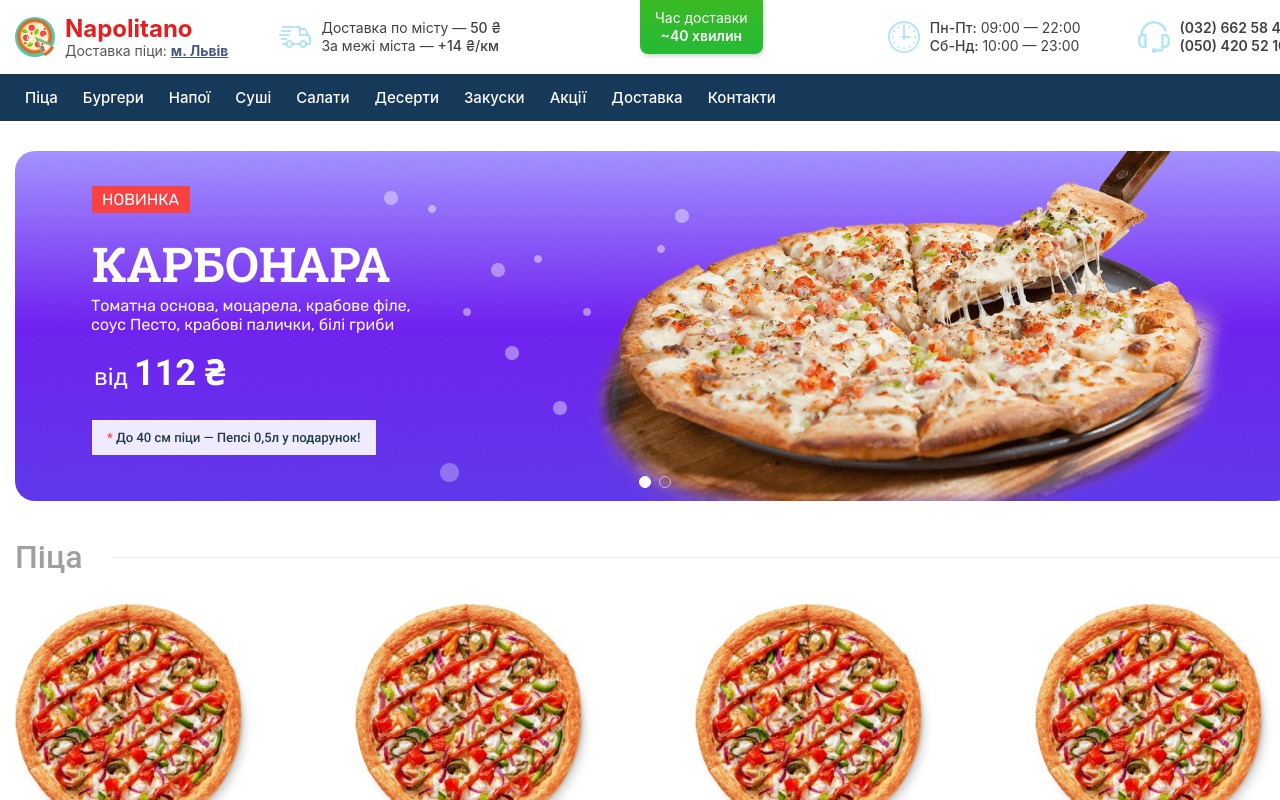
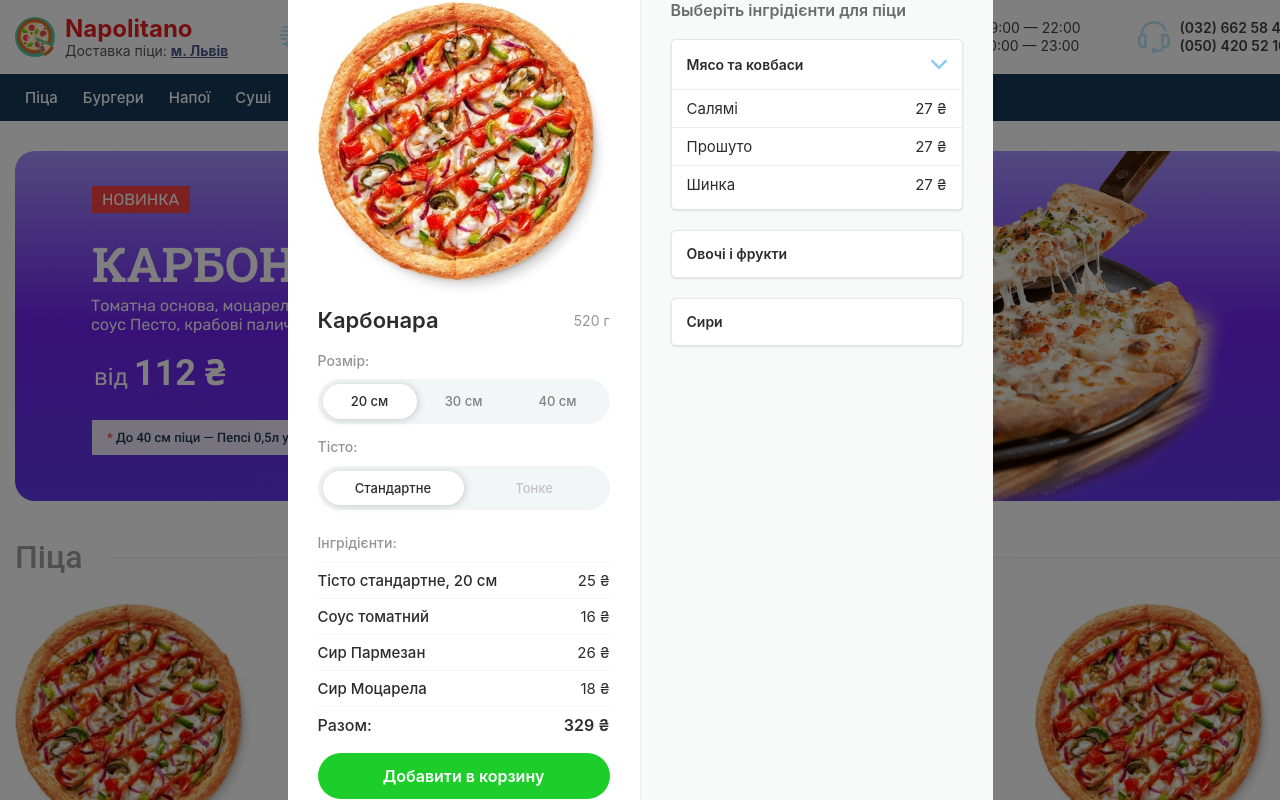
Before and after one commit to artur-petriv/napolitano-pizza_react-app, a React (Create React App) app in the folder napolitano/: page / in a window 1280 px wide. Shown: the top 800 px of the page. Built offline with nearby package versions, Linux system fonts and the light colour scheme.

Commit message:
Add pizza popup

```diff
--- a/napolitano/src/App.css
+++ b/napolitano/src/App.css
@@ -0,0 +1,3 @@
+.App {
+  position: relative;
+}
--- a/napolitano/src/Components/PizzaForm/PizzaForm.js
+++ b/napolitano/src/Components/PizzaForm/PizzaForm.js
@@ -1,70 +1,106 @@
 import React from "react";
+import pizzaImg from "../Content/pizza.jpg";
+import arrowSvg from "./arrow.svg";
 
 // Styles
 import "./PizzaForm.sass";
 
 function PizzaForm() {
   return (
-    <div className="pizza-form">
+    <div className="popup">
       <div className="overlay">
-        <div className="pizza-form__wrapper">
-          <div className="pizza-form__main">
-            <div className="pizza-form__image">
-              <img src="" alt="" className="pizza-form__img" />
-              <div className="pizza-form__header">
-                <h4 className="pizza-form__title">Карбонара</h4>
-                <span className="pizza-form__weigth">520 г</span>
+        <div className="popup__wrapper">
+          <div className="popup__main">
+            <div className="popup__image">
+              <img src={pizzaImg} alt="" className="popup__img" />
+              <div className="popup__header">
+                <h4 className="popup__header-title">Карбонара</h4>
+                <span className="popup__header-weight">520 г</span>
               </div>
-              <div className="pizza-form__sizes">
-                <h5 className="pizza-form__title">Розмір:</h5>
-                <div className="pizza-form__options">
-                  <div className="pizza-form__option active">20 см</div>
-                  <div className="pizza-form__option">30 см</div>
-                  <div className="pizza-form__option">40 см</div>
+              <div className="popup__sizes">
+                <h5 className="popup__title">Розмір:</h5>
+                <div className="popup__options">
+                  <div className="popup__option active">20 см</div>
+                  <div className="popup__option">30 см</div>
+                  <div className="popup__option">40 см</div>
                 </div>
               </div>
-              <div className="pizza-form__dough">
-                <h5 className="pizza-form__title">Розмір:</h5>
-                <div className="pizza-form__options">
-                  <div className="pizza-form__option active">Стандартне</div>
-                  <div className="pizza-form__option unavaliable">Тонке</div>
+              <div className="popup__dough">
+                <h5 className="popup__title">Тісто:</h5>
+                <div className="popup__options">
+                  <div className="popup__option active">Стандартне</div>
+                  <div className="popup__option unavaliable">Тонке</div>
                 </div>
               </div>
-              <div className="pizza-form__ingredients">
-                <div className="pizza-form__title">Інгрідієнти:</div>
-                <div className="pizza-form__list">
-                  <div className="pizza-form__item">
-                    <div className="pizza-form__item-name">
+              <div className="popup__ingredients">
+                <div className="popup__title">Інгрідієнти:</div>
+                <div className="popup__list">
+                  <div className="popup__line">
+                    <div className="popup__line-name">
                       Тісто стандартне, 20 см
                     </div>
-                    <div className="pizza-form__item-price">25 ₴</div>
+                    <div className="popup__line-price">25 ₴</div>
                   </div>
-                  <div className="pizza-form__item">
-                    <div className="pizza-form__item-name">Соус томатний</div>
-                    <div className="pizza-form__item-price">16 ₴</div>
+                  <div className="popup__line">
+                    <div className="popup__line-name">Соус томатний</div>
+                    <div className="popup__line-price">16 ₴</div>
                   </div>
-                  <div className="pizza-form__item">
-                    <div className="pizza-form__item-name">Сир Пармезан</div>
-                    <div className="pizza-form__item-price">26 ₴</div>
+                  <div className="popup__line">
+                    <div className="popup__line-name">Сир Пармезан</div>
+                    <div className="popup__line-price">26 ₴</div>
                   </div>
-                  <div className="pizza-form__item">
-                    <div className="pizza-form__item-name">Сир Моцарела</div>
-                    <div className="pizza-form__item-price">18 ₴</div>
+                  <div className="popup__line">
+                    <div className="popup__line-name">Сир Моцарела</div>
+                    <div className="popup__line-price">18 ₴</div>
                   </div>
                 </div>
-                <div className="pizza-form__sum">
-                  <span className="pizza-form__sum-name">Разом:</span>
-                  <span className="pizza-form-sum-price">329 ₴</span>
+                <div className="popup__sum">
+                  <span className="popup__sum-name">Разом:</span>
+                  <span className="popup__sum-price">329 ₴</span>
                 </div>
-                <div className="pizza-form__button">
-                  <button className="pizza-form__btn">
-                    Добавити в корзину
-                  </button>
+                <div className="popup__button">
+                  <button className="popup__btn">Добавити в корзину</button>
                 </div>
               </div>
             </div>
           </div>
-          <div className="pizza-form__ingredients"></div>
+          <div className="popup__pick">
+            <h5 className="popup__pick-title">Выберіть інгрідієнти для піци</h5>
+            <div className="popup__container">
+              <div className="popup__pick-header">
+                <div className="popup__pick-name">Мясо та ковбаси</div>
+                <div className="popup__pick-arrow">
+                  <img src={arrowSvg} alt="" className="popup__arrow-svg" />
+                </div>
+              </div>
+              <div className="popup__item">
+                <div className="popup__item-name">Салямі</div>
+                <div className="popup__item-price">27 ₴</div>
+              </div>
+              <div className="popup__item">
+                <div className="popup__item-name">Прошуто</div>
+                <div className="popup__item-price">27 ₴</div>
+              </div>
+              <div className="popup__item">
+                <div className="popup__item-name">Шинка</div>
+                <div className="popup__item-price">27 ₴</div>
+              </div>
+            </div>
+
+            <div className="popup__container">
+              <div className="popup__pick-header">
+                <div className="popup__pick-name">Овочі і фрукти</div>
+                <div className="popup__pick-arrow"></div>
+              </div>
+            </div>
+
+            <div className="popup__container">
+              <div className="popup__pick-header">
+                <div className="popup__pick-name">Сири</div>
+                <div className="popup__pick-arrow"></div>
+              </div>
+            </div>
+          </div>
         </div>
       </div>
     </div>
--- a/napolitano/src/Components/PizzaForm/PizzaForm.sass
+++ b/napolitano/src/Components/PizzaForm/PizzaForm.sass
@@ -0,0 +1,154 @@
+.popup
+	position: fixed
+	top: 0
+	left: 0
+	bottom: 0
+	right: 0
+	width: 100vw
+	height: 100vh
+	z-index: 101
+	color: #2c2c2c
+	&__wrapper
+		display: flex
+	&__main
+		padding: 30px
+		display: flex
+		background-color: #ffffff
+		border-radius: 20px 0 0 20px
+		border-right: 1px solid #eaefef
+	&__image
+	&__img
+		width: 100%
+		height: auto
+		display: block
+		object-fit: contain
+	&__header
+		padding-top: 15px
+		display: flex
+		align-items: center
+		justify-content: space-between
+		&-title
+			font-size: 22px
+			font-weight: 600
+		&-weight
+			font-size: 14px
+			color: #949494
+	&__sizes
+		padding-top: 20px
+	&__title
+		font-weight: 500
+		font-size: 14px
+		// text-transform: uppercase
+		color: #949494
+	&__options
+		margin-top: 10px
+		padding: 5px
+		display: flex
+		justify-content: space-between
+		border-radius: 30px
+		background-color: #f2f6f6
+		& > .active
+			background-color: #ffffff
+			box-shadow: 1px 1px 8px rgba(0, 0, 0, 0.18)
+			color: #2C2C2C
+		& > .unavaliable
+			color: #c3c3c3
+	&__option
+		padding: 10px 20px
+		flex: 1
+		text-align: center
+		font-size: 13px
+		color: gray
+		cursor: pointer
+		border-radius: 45px
+		font-weight: 500
+		user-select: none
+		cursor: pointer
+	&__dough
+		padding-top: 15px
+	&__ingredients
+		margin-top: 25px
+	&__list
+		margin-top: 10px
+	&__line
+		padding: 10px 0
+		display: flex
+		justify-content: space-between
+		font-size: 15px
+		border-top: 1px solid #F5F5F5
+		color: #2C2C2C
+		line-height: 100%
+		&-name
+			font-weight: 500
+		&-price
+			font-weight: 400
+	&__sum
+		padding-top: 10px
+		display: flex
+		justify-content: space-between
+		align-items: flex-end
+		border-top: 1px solid #F5F5F5
+		line-height: 100%
+		&-name
+			font-size: 16px
+			font-weight: 500
+		&-price
+			font-weight: 600
+			font-size: 16px
+	&__button
+		margin-top: 20px
+	&__btn
+		padding: 14px
+		width: 100%
+		border: none
+		border-radius: 42px
+		text-align: center
+		background-color: #1dce2b
+		color: #fff
+		font-weight: 600
+		cursor: pointer
+
+	&__pick
+		padding: 30px
+		border-radius: 0 20px 20px 0
+		background-color: #F8F9F9
+		&-title
+			font-size: 16px
+			font-weight: 600
+			color: #6c6c6c
+		&-header
+			padding: 15px
+			display: flex
+			align-items: center
+			justify-content: space-between
+		&-name
+			font-size: 14px
+			font-weight: 600
+		&-arrow
+			cursor: pointer
+	&__container
+		margin-top: 20px
+		width: 290px
+		border: 1px solid #e6e6e6
+		border-radius: 5px
+		background-color: #ffffff
+		box-shadow: 0px 1px 2px #dcdcdc;
+	&__item
+		padding: 10px 15px
+		display: flex
+		justify-content: space-between
+		border-top: 1px solid #ececec
+		font-size: 15px
+		&:last-child
+			padding-bottom: 15px
+		&-name
+		&-price
+
+
+.overlay
+	background-color: rgba(#000,.5)
+	height: 100%
+	width: 100%
+	display: flex
+	align-items: center
+	justify-content: center
```
Also changed, not shown: napolitano/src/Components/PizzaForm/arrow.svg (added).
